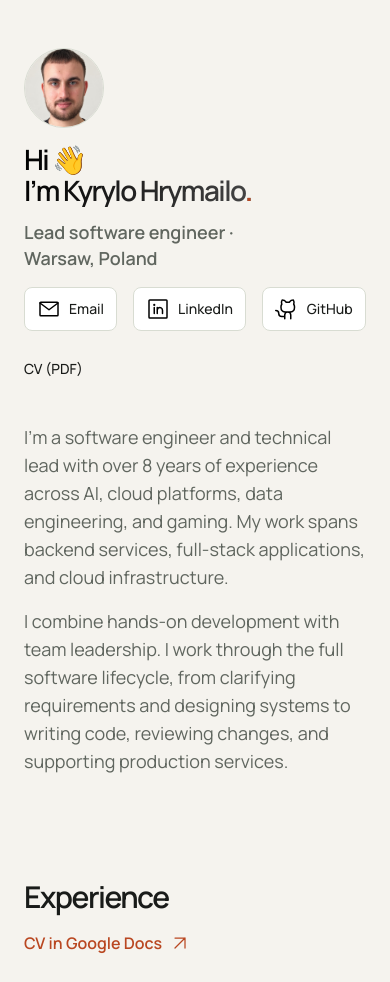
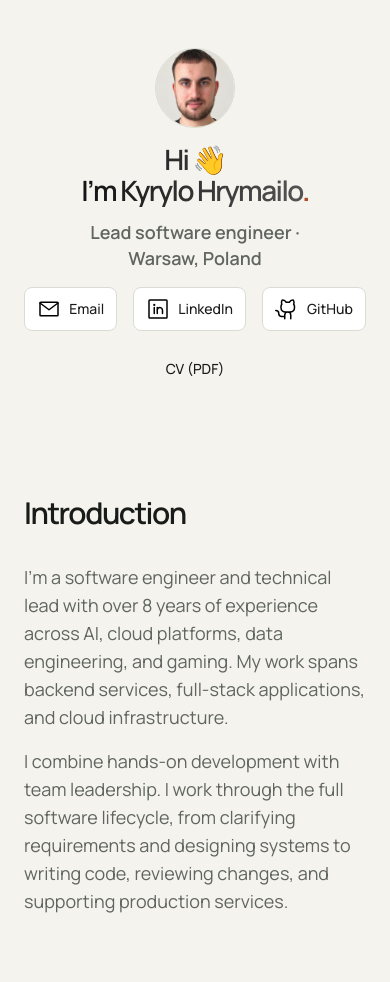
Before and after one commit to kirgrim/kirgrim.github.io, a plain HTML site: page index.html in a window 390 px wide. Shown: the top 982 px of the page. Drawn offline with Linux system fonts and the light colour scheme.

Commit message:
fix: center profile and refresh cached assets
Cached CSS kept fixed contact widths and an inset details section after HTML updates. Version shared assets by content hash so browsers load matching styles.

Separate Introduction from the profile header and end Genkit contributions in April 2025.

```diff
--- a/index.html
+++ b/index.html
@@ -52,10 +52,10 @@
       type="font/ttf"
       crossorigin
     />
-    <link rel="stylesheet" href="./styles.css" />
-    <link rel="stylesheet" href="./systems.css" />
-    <script src="./script.js" defer></script>
-    <script src="./systems.js" defer></script>
+    <link rel="stylesheet" href="./styles.css?v=bf0a4e4f120f" />
+    <link rel="stylesheet" href="./systems.css?v=e51dd7ff26f5" />
+    <script src="./script.js?v=2dbcaace4186" defer></script>
+    <script src="./systems.js?v=8ec01a357bf3" defer></script>
     <script type="application/ld+json">
       {
         "@context": "https://schema.org",
@@ -83,13 +83,7 @@
     <a class="skip-link button-md" href="#main">Skip to content</a>
 
     <main id="main" tabindex="-1">
-      <section
-        id="intro"
-        tabindex="-1"
-        class="hero section-shell"
-        aria-labelledby="hero-heading"
-      >
-        <div class="hero-copy">
+      <header id="profile" tabindex="-1" class="hero section-shell">
         <div class="hero-identity">
           <img
             class="hero-avatar"
@@ -157,20 +151,30 @@
             >
           </nav>
         </div>
+      </header>
+
+      <section
+        id="intro"
+        tabindex="-1"
+        class="introduction section-shell section-space"
+        aria-labelledby="intro-heading"
+      >
+        <div class="section-heading reveal">
+          <h2 id="intro-heading" class="heading-2">Introduction</h2>
+        </div>
         <div class="hero-description">
           <p class="body-7">
             I’m a software engineer and technical lead with over 8 years of
-              experience across AI, cloud platforms, data engineering, and
-              gaming. My work spans backend services, full-stack applications,
-              and cloud infrastructure.
+            experience across AI, cloud platforms, data engineering, and gaming.
+            My work spans backend services, full-stack applications, and cloud
+            infrastructure.
           </p>
           <p class="body-7">
-              I combine hands-on development with team leadership. I work
-              through the full software lifecycle, from clarifying requirements
-              and designing systems to writing code, reviewing changes, and
-              supporting production services.
-            </p>
-          </div>
+            I combine hands-on development with team leadership. I work through
+            the full software lifecycle, from clarifying requirements and
+            designing systems to writing code, reviewing changes, and supporting
+            production services.
+          </p>
         </div>
       </section>
 
@@ -772,7 +776,7 @@
           <details class="experience-entry" id="work-genkit" tabindex="-1">
             <summary class="experience-summary">
               <div class="employer-meta">
-                <span class="caption-2">Feb 2025 — present</span>
+                <span class="caption-2">Feb — Apr 2025</span>
                 <div class="company-name">
                   <img
                     class="company-logo"
--- a/styles.css
+++ b/styles.css
@@ -287,23 +287,16 @@ button:active {
   padding-bottom: var(--spacing-700);
   margin-top: 0;
 }
-.hero-copy {
-  display: grid;
-  grid-template-columns: 96px minmax(0, 1fr);
-  column-gap: var(--spacing-300);
-}
 .hero-identity {
-  grid-column: 1 / -1;
-  display: grid;
-  grid-template-columns: 96px minmax(0, 1fr);
+  display: flex;
+  flex-direction: column;
   align-items: center;
-  gap: var(--spacing-200) var(--spacing-300);
+  gap: var(--spacing-200);
+  text-align: center;
 }
 .hero-avatar {
   width: 96px;
   height: 96px;
-  grid-row: 1 / 3;
-  align-self: start;
   object-fit: cover;
   object-position: center 25%;
   border: 1px solid var(--line);
@@ -317,11 +310,12 @@ button:active {
   font-weight: 600;
 }
 .intro-contacts {
-  grid-column: 2;
   display: flex;
   flex-wrap: wrap;
   align-items: center;
+  justify-content: center;
   gap: var(--spacing-200);
+  max-width: 100%;
 }
 .intro-contacts a:not(.button) {
   display: inline-flex;
@@ -464,9 +458,8 @@ button:active {
   color: var(--ink);
 }
 .hero-description {
-  grid-column: 1 / -1;
-  margin-top: var(--spacing-400);
   color: var(--muted);
+  text-align: left;
 }
 .hero-description > p + p {
   margin-top: var(--spacing-200);
@@ -620,20 +613,9 @@ details[open] .faq-toggle::after {
     padding-bottom: var(--spacing-500);
     margin-top: 0;
   }
-  .hero-identity {
-    grid-template-columns: minmax(0, 1fr);
-    gap: var(--spacing-200);
-  }
-  .hero-copy {
-    display: block;
-  }
   .hero-avatar {
     width: 80px;
     height: 80px;
-    grid-row: auto;
-  }
-  .intro-contacts {
-    grid-column: 1 / -1;
   }
   .company-logo.logo-wide {
     width: 64px;
@@ -670,11 +652,6 @@ details[open] .faq-toggle::after {
     line-height: 36px;
   }
 }
-@media (max-width: 360px) {
-  .hero-identity {
-    grid-template-columns: minmax(0, 1fr);
-  }
-}
 @media (prefers-reduced-motion: reduce) {
   *,
   *::before,
```
Also changed, not shown: 404.html (+1 -1 lines), privacy.html (+1 -1 lines), terms.html (+1 -1 lines), 1 other file. Lines whose indentation alone changed are shown as unchanged.
